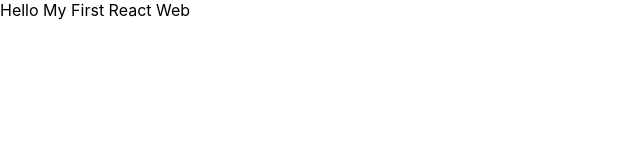
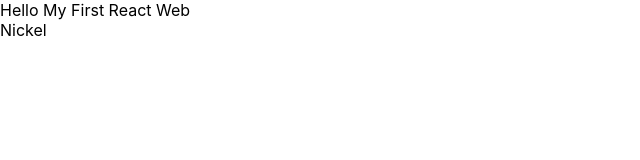
Before and after one commit to dogtoo/reactjs_training, a React (Create React App) app: page / in a window 1280 px wide. Shown: the top 160 px of the page, without its empty margins (0-640 px from the left). Built offline with nearby package versions, Linux system fonts and the light colour scheme.

Commit message:
2.component add UserInfo to App

```diff
--- a/component/UserInfo.js
+++ b/component/UserInfo.js
@@ -5,3 +5,5 @@ function UserInfo() {
         <div>Nickel</div>
     )
 }
+
+export default UserInfo;
--- a/src/App.js
+++ b/src/App.js
@@ -1,10 +1,15 @@
 import './App.css';
+import UserInfo from '../component/UserInfo';
 
 function App() {
   return (
     <div>
-      Hello My First React Web
+      <div>
+        Hello My First React Web
+      </div>
+      <UserInfo />
     </div>
+
   );
 }
 
```
Also changed, not shown: 1 other file (tests, documents, lock files or other folders).
